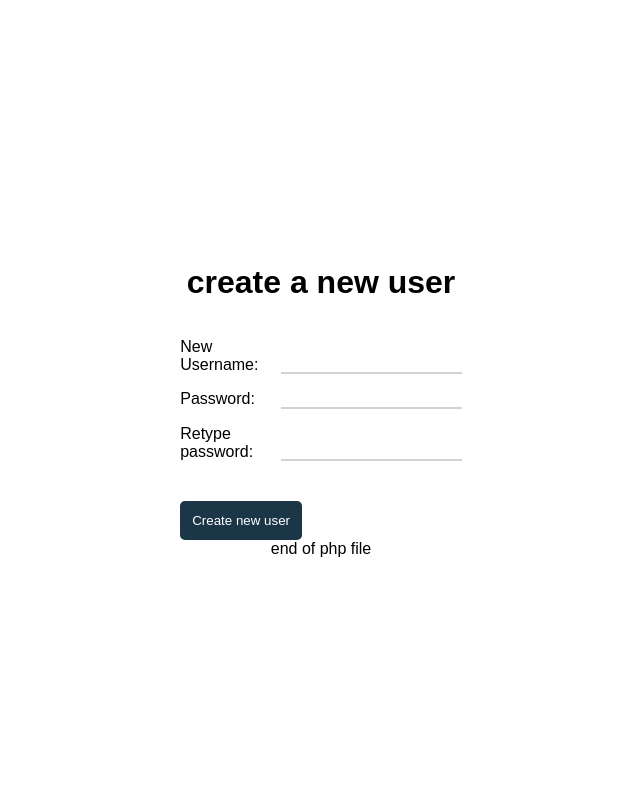
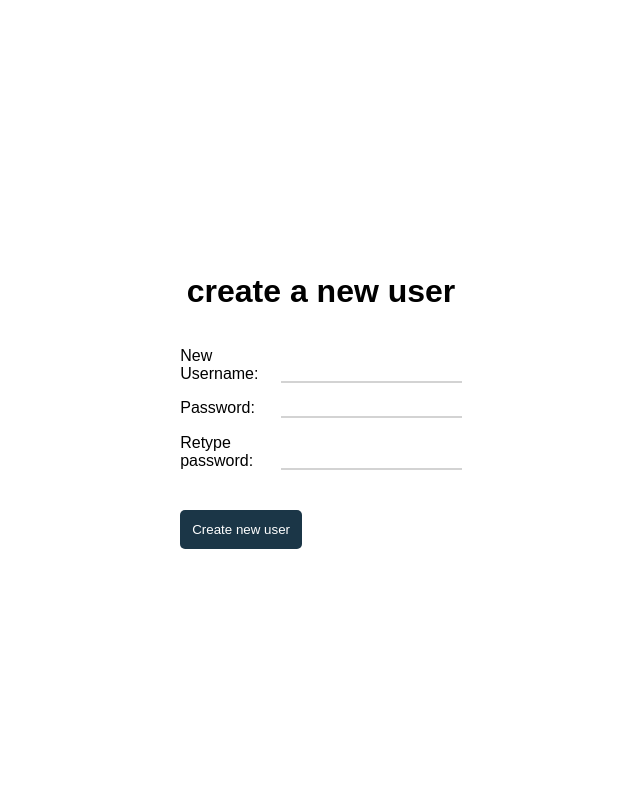
Before and after one commit to dorfingerjonas/mysql-demo, a PHP site: page /createUser.php in a window 1280 px wide. Shown: the whole page, without its empty margins (319-959 px from the left). Run offline with PHP 8.4, Linux system fonts and the light colour scheme; some web fonts are replaced.

Commit message:
remove echo

```diff
--- a/createUser.php
+++ b/createUser.php
@@ -34,4 +34,3 @@ if (!empty($_POST['submit'])) {
 }
 
 $conn->close();
-echo "end of php file";
```
